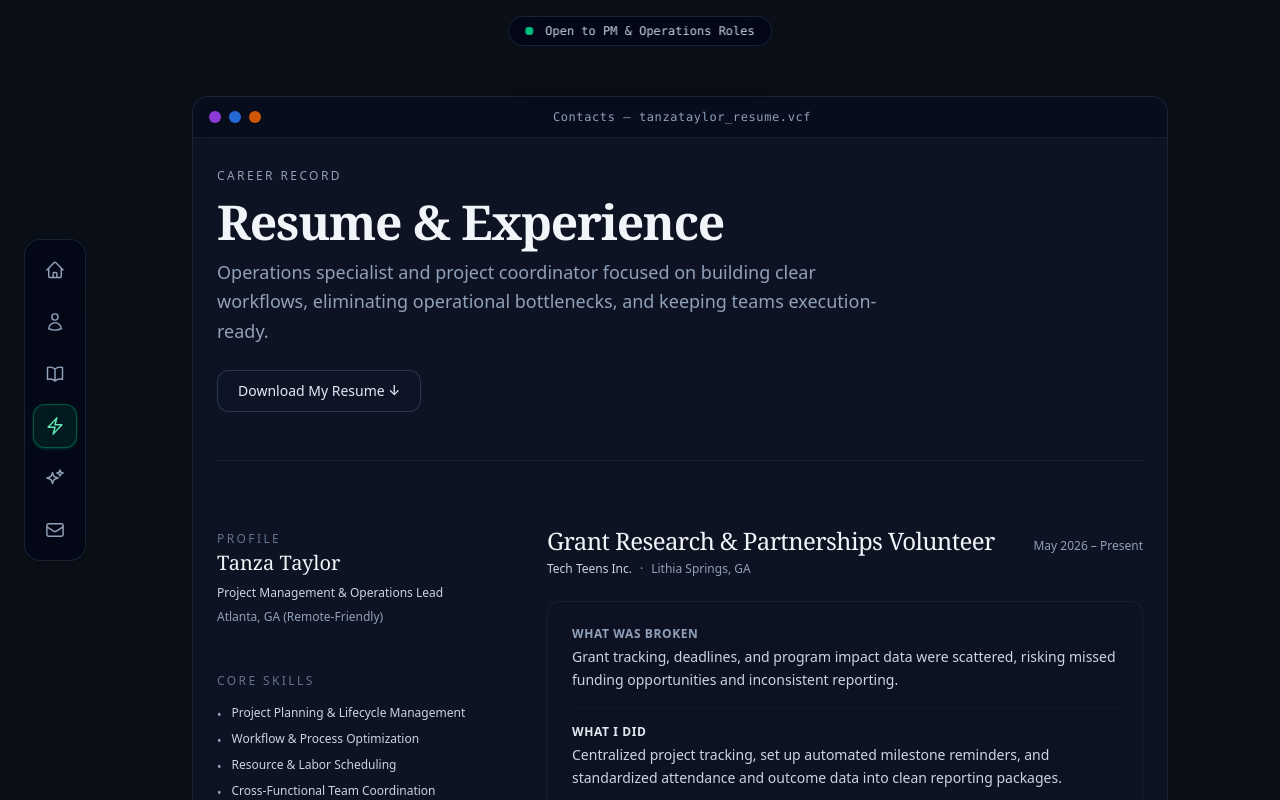
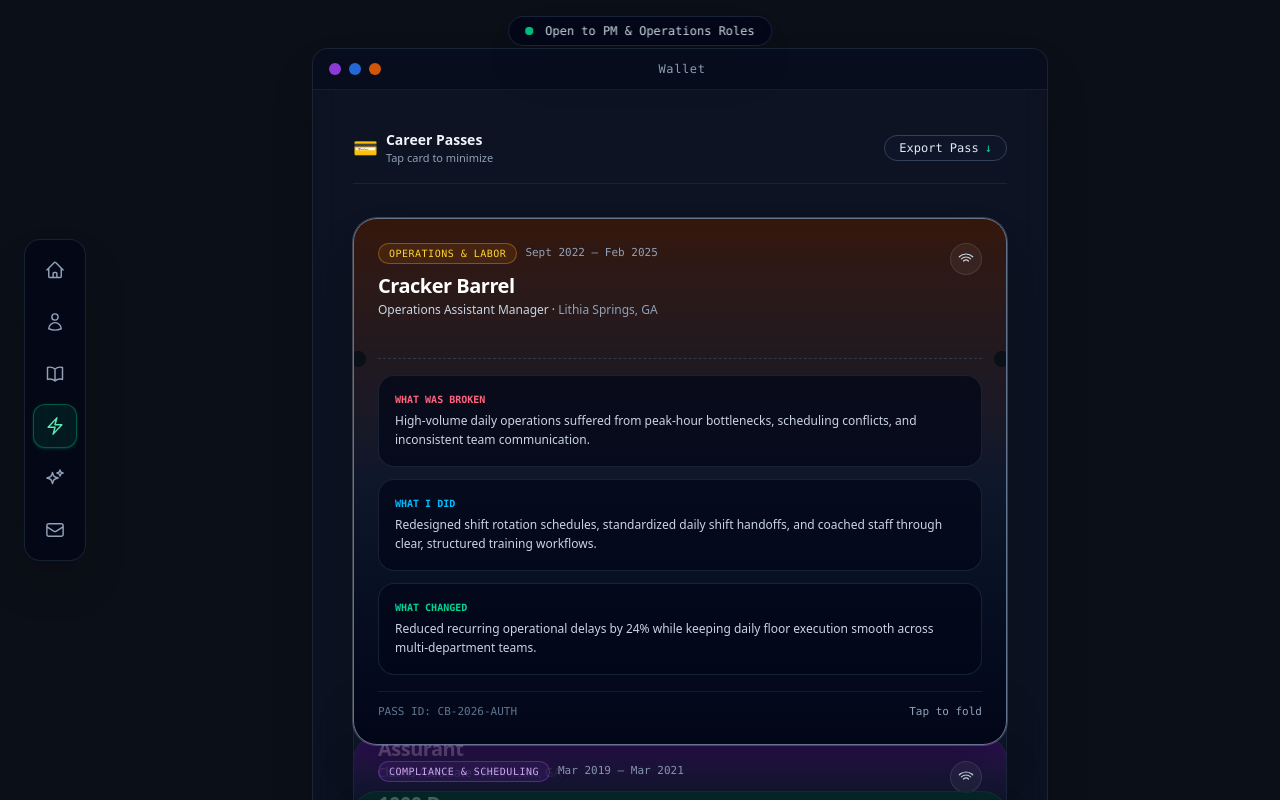
Before and after one commit to tanztylr/portfolio-v3, a Next.js app: page /experience in a window 1280 px wide. Shown: the top 800 px of the page. Built offline with nearby package versions, Linux system fonts and the light colour scheme.

Commit message:
feat: implement interactive apple wallet pass stack for experience page

```diff
--- a/app/experience/page.tsx
+++ b/app/experience/page.tsx
@@ -1,33 +1,32 @@
-import Link from 'next/link';
+'use client';
+
+import { useState } from 'react';
 import MacWindow from '../components/MacWindow';
 
-interface ExperienceItem {
+interface ExperiencePass {
+  id: string;
   role: string;
   organization: string;
   dates: string;
   location: string;
+  category: string;
+  gradient: string;
+  badgeColor: string;
   broken: string;
   did: string;
   changed: string;
 }
 
-const EXPERIENCES: ExperienceItem[] = [
+const PASSES: ExperiencePass[] = [
   {
-    role: 'Grant Research & Partnerships Volunteer',
-    organization: 'Tech Teens Inc.',
-    dates: 'May 2026 – Present',
-    location: 'Lithia Springs, GA',
-    broken:
-      'Grant tracking, deadlines, and program impact data were scattered, risking missed funding opportunities and inconsistent reporting.',
-    did: 'Centralized project tracking, set up automated milestone reminders, and standardized attendance and outcome data into clean reporting packages.',
-    changed:
-      'Maintained a 100% on-time submission rate across active initiatives while streamlining budget and narrative preparation for leadership.',
-  },
-  {
+    id: 'cb',
     role: 'Operations Assistant Manager',
     organization: 'Cracker Barrel',
     dates: 'Sept 2022 – Feb 2025',
     location: 'Lithia Springs, GA',
+    category: 'Operations & Labor',
+    gradient: 'from-amber-950/70 via-slate-900 to-slate-950',
+    badgeColor: 'border-amber-500/40 text-amber-300 bg-amber-500/10',
     broken:
       'High-volume daily operations suffered from peak-hour bottlenecks, scheduling conflicts, and inconsistent team communication.',
     did: 'Redesigned shift rotation schedules, standardized daily shift handoffs, and coached staff through clear, structured training workflows.',
@@ -35,10 +34,14 @@
       'Reduced recurring operational delays by 24% while keeping daily floor execution smooth across multi-department teams.',
   },
   {
+    id: 'as',
     role: 'Claims Associate',
     organization: 'Assurant',
     dates: 'Apr 2021 – Apr 2022',
     location: 'Kennesaw, GA',
+    category: 'Systems Rollout',
+    gradient: 'from-blue-950/70 via-slate-900 to-slate-950',
+    badgeColor: 'border-blue-500/40 text-blue-300 bg-blue-500/10',
     broken:
       'HR and internal initiative tracking lacked central visibility, leading to delayed project deadlines and operational rework.',
     did: 'Built a structured tracking dashboard for team projects, coordinated HRIS technology rollout milestones, and delivered system onboarding for new hires.',
@@ -46,10 +49,14 @@
       'Standardized leadership progress updates, cut down operational rework, and improved new-hire software adoption rates.',
   },
   {
+    id: 'td',
     role: 'Operations Manager / Project Coordinator',
     organization: '1000 Degrees',
     dates: 'Mar 2019 – Mar 2021',
     location: 'Kennesaw, GA',
+    category: 'Compliance & Scheduling',
+    gradient: 'from-purple-950/70 via-slate-900 to-slate-950',
+    badgeColor: 'border-purple-500/40 text-purple-300 bg-purple-500/10',
     broken:
       'Labor scheduling inefficiencies led to improper shift coverage, compliance risks, and slow onboarding for new team members.',
     did: 'Overhauled labor rotation schedules, reorganized onboarding documentation, and managed recurring payroll and compliance deadlines.',
@@ -57,10 +64,14 @@
       'Balanced shift coverage, reduced early-stage operational errors from new hires, and kept core business workflows running on schedule.',
   },
   {
+    id: 'pf',
     role: 'Team Lead',
     organization: 'Planet Fitness',
     dates: 'Aug 2017 – Aug 2019',
     location: 'Mableton, GA',
+    category: 'Shift Execution',
+    gradient: 'from-emerald-950/70 via-slate-900 to-slate-950',
+    badgeColor: 'border-emerald-500/40 text-emerald-300 bg-emerald-500/10',
     broken:
       'Communication gaps during shift changes created inconsistent facility operations and member tracking issues.',
     did: 'Led daily shift syncs, trained staff on member-tracking systems, and maintained strict operational and safety compliance.',
@@ -69,141 +80,135 @@
   },
 ];
 
-const SKILLS = [
-  'Project Planning & Lifecycle Management',
-  'Workflow & Process Optimization',
-  'Resource & Labor Scheduling',
-  'Cross-Functional Team Coordination',
-  'SOP & Onboarding Documentation',
-  'Operational Compliance & Reporting',
-];
+export default function ExperiencePage() {
+  const [activePassId, setActivePassId] = useState<string | null>('cb');
 
-export default function ExperiencePage() {
   return (
-    <main className="mx-auto max-w-5xl px-6 py-16 lg:py-24">
-      <MacWindow title="Contacts — tanzataylor_resume.vcf">
-        {/* PAGE HEADER */}
-        <header className="border-b border-slate-800/80 pb-12">
-          <span className="text-xs uppercase tracking-[0.2em] text-slate-400 font-medium">
-            Career Record
-          </span>
-          <h1 className="mt-3 font-serif text-4xl sm:text-5xl text-slate-100 font-semibold tracking-tight">
-            Resume &amp; Experience
-          </h1>
-          <p className="mt-3 text-base sm:text-lg text-slate-400 max-w-2xl font-light leading-relaxed">
-            Operations specialist and project coordinator focused on building clear workflows, eliminating operational bottlenecks, and keeping teams execution-ready.
+    <main className="mx-auto max-w-3xl px-4 py-8 lg:py-12">
+      <MacWindow title="Wallet">
+        <div className="p-2 sm:p-4 space-y-6">
+
+          {/* WALLET TOP APP BAR */}
+          <div className="flex items-center justify-between border-b border-slate-800/80 pb-4">
+            <div className="flex items-center gap-2">
+              <span className="text-xl">💳</span>
+              <div>
+                <h1 className="text-sm font-semibold text-slate-100">Career Passes</h1>
+                <p className="text-[11px] text-slate-400 font-light">
+                  {activePassId ? 'Tap card to minimize' : 'Select a pass to inspect breakdown'}
                 </p>
-          <div className="mt-6">
+              </div>
+            </div>
+
             <a
               href="/resume.pdf"
               download="Tanza_Taylor_Resume.pdf"
-              target="_blank"
-              rel="noreferrer"
-              className="inline-flex items-center gap-2 rounded-xl border border-slate-700/80 bg-slate-900/60 px-5 py-2.5 text-sm font-medium text-slate-200 transition hover:border-slate-500 hover:text-white"
+              className="inline-flex items-center gap-1.5 rounded-full border border-slate-700 bg-slate-900/90 px-3.5 py-1 text-xs font-mono text-slate-200 transition hover:border-slate-500 hover:text-white"
             >
-              Download My Resume ↓
+              <span>Export Pass</span>
+              <span className="text-emerald-400">↓</span>
             </a>
           </div>
-        </header>
 
-        {/* TWO-COLUMN LAYOUT */}
-        <div className="mt-16 grid gap-16 lg:grid-cols-12 items-start">
-          {/* LEFT COLUMN: SIDEBAR SUMMARY, SKILLS & EDUCATION */}
-          <aside className="lg:col-span-4 space-y-12 lg:sticky lg:top-28">
-            <div className="space-y-2">
-              <span className="text-xs uppercase tracking-[0.2em] text-slate-500 font-medium">
-                Profile
+          {/* NATIVE OVERLAPPING WALLET PASS STACK */}
+          <div className="relative pt-4 pb-24">
+            {PASSES.map((pass, index) => {
+              const isSelected = activePassId === pass.id;
+
+              return (
+                <div
+                  key={pass.id}
+                  onClick={() => setActivePassId(isSelected ? null : pass.id)}
+                  style={{
+                    // Stacked offset: cards naturally peek out from underneath each other
+                    marginTop: index === 0 ? 0 : isSelected ? '16px' : '-70px',
+                    zIndex: isSelected ? 40 : index + 10,
+                  }}
+                  className={`group relative rounded-3xl border transition-all duration-500 ease-out cursor-pointer overflow-hidden shadow-2xl bg-gradient-to-b ${pass.gradient} ${
+                    isSelected
+                      ? 'border-slate-500 ring-1 ring-white/20 translate-y-[-6px]'
+                      : 'border-slate-800/90 hover:border-slate-600 hover:translate-y-[-10px]'
+                  }`}
+                >
+                  {/* PASS TOP HEADER STRIP */}
+                  <div className="p-5 sm:p-6 flex items-start justify-between">
+                    <div>
+                      <div className="flex items-center gap-2">
+                        <span className={`rounded-full border px-2.5 py-0.5 text-[10px] font-mono uppercase tracking-wider ${pass.badgeColor}`}>
+                          {pass.category}
                         </span>
-              <h2 className="font-serif text-xl text-slate-100 font-medium">
-                Tanza Taylor
+                        <span className="text-[11px] font-mono text-slate-400">
+                          {pass.dates}
+                        </span>
+                      </div>
+
+                      <h2 className="mt-2 text-lg sm:text-xl font-semibold text-white tracking-tight">
+                        {pass.organization}
                       </h2>
-              <p className="text-xs font-medium text-slate-300">
-                Project Management &amp; Operations Lead
-              </p>
-              <p className="text-xs text-slate-400 font-light">
-                Atlanta, GA (Remote-Friendly)
+                      <p className="text-xs text-slate-300 font-light mt-0.5">
+                        {pass.role} · <span className="text-slate-400">{pass.location}</span>
                       </p>
                     </div>
 
-            <div className="space-y-4">
-              <span className="text-xs uppercase tracking-[0.2em] text-slate-500 font-medium block">
-                Core Skills
-              </span>
-              <ul className="space-y-2 text-xs text-slate-300 font-light">
-                {SKILLS.map((skill) => (
-                  <li key={skill} className="flex items-start gap-2.5">
-                    <span className="text-slate-400 mt-0.5">•</span>
-                    <span>{skill}</span>
-                  </li>
-                ))}
-              </ul>
-            </div>
-
-            <div className="space-y-3 border-t border-slate-800/80 pt-8 text-xs">
-              <span className="text-xs uppercase tracking-[0.2em] text-slate-500 font-medium block">
-                Education
-              </span>
-              <p className="font-medium text-slate-200">
-                Project Management &amp; Operations Studies
-              </p>
-              <p className="text-slate-400 font-light leading-relaxed">
-                Focus on process architecture, scope governance, and resource optimization.
-              </p>
-            </div>
-          </aside>
-
-          {/* RIGHT COLUMN: PROFESSIONAL EXPERIENCE TIMELINE */}
-          <section className="lg:col-span-8 divide-y divide-slate-800/60">
-            {EXPERIENCES.map((exp, idx) => (
-              <article key={exp.role} className={`space-y-6 ${idx === 0 ? 'pb-14' : 'py-14'}`}>
-                <div>
-                  <div className="flex flex-col sm:flex-row sm:items-baseline sm:justify-between gap-1">
-                    <h3 className="font-serif text-2xl text-slate-100 font-medium tracking-tight">
-                      {exp.role}
-                    </h3>
-                    <span className="text-xs text-slate-400 font-medium">
-                      {exp.dates}
-                    </span>
-                  </div>
-                  <div className="mt-1 flex items-center gap-2 text-xs text-slate-400">
-                    <span className="font-medium text-slate-300">{exp.organization}</span>
-                    <span>·</span>
-                    <span>{exp.location}</span>
+                    {/* NFC / CONTACTLESS PASS ICON */}
+                    <div className="h-8 w-8 rounded-full border border-white/10 bg-white/5 flex items-center justify-center shrink-0">
+                      <svg className="h-4 w-4 text-slate-300" fill="none" viewBox="0 0 24 24" stroke="currentColor" strokeWidth={1.75}>
+                        <path strokeLinecap="round" strokeLinejoin="round" d="M8.288 15.038a5.25 5.25 0 0 1 7.424 0M5.106 11.856c3.807-3.808 9.98-3.808 13.788 0M1.924 8.674c5.565-5.565 14.587-5.565 20.152 0" />
+                      </svg>
                     </div>
                   </div>
 
-                {/* 3-Part PM Framework */}
-                <div className="space-y-4 rounded-xl border border-slate-800/60 bg-slate-900/20 p-6 text-sm">
-                  <div>
-                    <span className="text-xs uppercase tracking-wider text-slate-400 font-semibold block mb-1">
+                  {/* EXPANDED PASS BODY (Only visible when card is active) */}
+                  {isSelected && (
+                    <div className="px-5 pb-6 sm:px-6 pt-2 space-y-4 animate-fadeIn">
+
+                      {/* Perforated Pass Divider */}
+                      <div className="relative border-t border-dashed border-slate-700/80 my-2">
+                        <div className="absolute -left-7 -top-2 h-4 w-4 rounded-full bg-[#0b0f17]" />
+                        <div className="absolute -right-7 -top-2 h-4 w-4 rounded-full bg-[#0b0f17]" />
+                      </div>
+
+                      <div className="grid grid-cols-1 gap-3 pt-2">
+                        <div className="rounded-2xl border border-slate-800/80 bg-slate-950/70 p-4 space-y-1">
+                          <span className="text-[10px] font-mono uppercase text-rose-400 font-semibold block">
                             What was broken
                           </span>
-                    <p className="text-slate-300 font-light leading-relaxed">
-                      {exp.broken}
+                          <p className="text-xs text-slate-300 font-light leading-relaxed">
+                            {pass.broken}
                           </p>
                         </div>
 
-                  <div className="border-t border-slate-800/40 pt-4">
-                    <span className="text-xs uppercase tracking-wider text-slate-200 font-semibold block mb-1">
+                        <div className="rounded-2xl border border-slate-800/80 bg-slate-950/70 p-4 space-y-1">
+                          <span className="text-[10px] font-mono uppercase text-sky-400 font-semibold block">
                             What I did
                           </span>
-                    <p className="text-slate-300 font-light leading-relaxed">
-                      {exp.did}
+                          <p className="text-xs text-slate-300 font-light leading-relaxed">
+                            {pass.did}
                           </p>
                         </div>
 
-                  <div className="border-t border-slate-800/40 pt-4">
-                    <span className="text-xs uppercase tracking-wider text-slate-300 font-semibold block mb-1">
+                        <div className="rounded-2xl border border-slate-800/80 bg-slate-950/70 p-4 space-y-1">
+                          <span className="text-[10px] font-mono uppercase text-emerald-400 font-semibold block">
                             What changed
                           </span>
-                    <p className="text-slate-300 font-light leading-relaxed">
-                      {exp.changed}
+                          <p className="text-xs text-slate-300 font-light leading-relaxed">
+                            {pass.changed}
                           </p>
                         </div>
                       </div>
-              </article>
-            ))}
-          </section>
+
+                      {/* Barcode Pass Footer */}
+                      <div className="pt-3 flex items-center justify-between text-[11px] font-mono text-slate-500 border-t border-slate-800/60">
+                        <span>PASS ID: {pass.id.toUpperCase()}-2026-AUTH</span>
+                        <span className="text-slate-400">Tap to fold</span>
+                      </div>
+                    </div>
+                  )}
+                </div>
+              );
+            })}
+          </div>
+
         </div>
       </MacWindow>
     </main>
```
Lines whose indentation alone changed are shown as unchanged.
